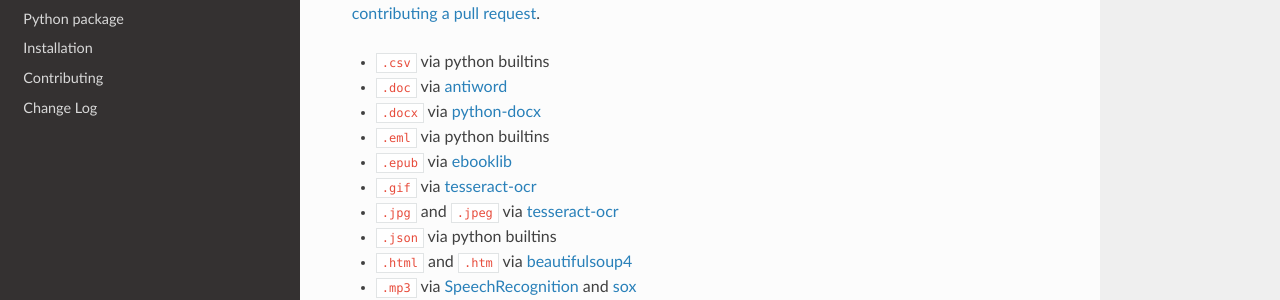
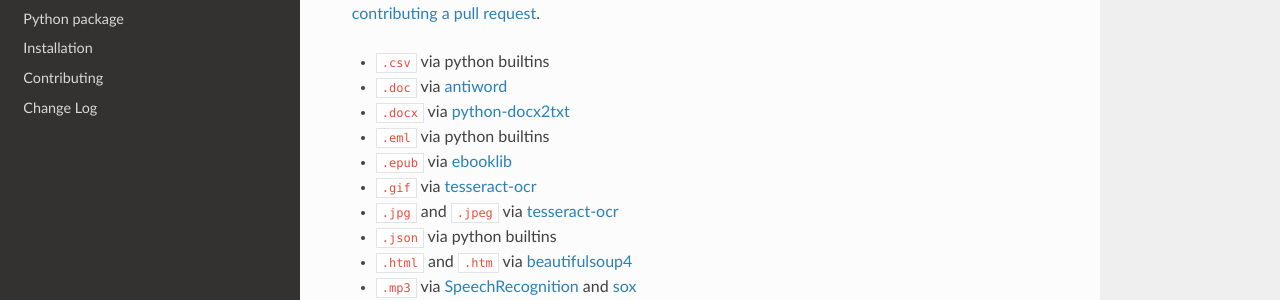
Before and after one commit to deanmalmgren/textract, a Sphinx documentation site: the page built from docs/index.rst, in a window 1280 px wide and 900 px high, scrolled down 513 px. Shown: the part 156-456 px from the top of the window. Built offline with Sphinx 7.4.7 and the Read the Docs theme 2.0.0, drawn with Linux system fonts in a browser that asks for light colours.

Commit message:
Updating the documentation about docx file

```diff
--- a/docs/index.rst
+++ b/docs/index.rst
@@ -46,7 +46,7 @@
 
 * ``.doc`` via `antiword`_
 
-* ``.docx`` via `python-docx`_
+* ``.docx`` via `python-docx2txt`_
 
 * ``.eml`` via python builtins
 
@@ -96,7 +96,7 @@
 .. _pdfminer.six: https://github.com/goulu/pdfminer
 .. _pdftotext: http://poppler.freedesktop.org/
 .. _ps2text: http://pages.cs.wisc.edu/~ghost/doc/pstotext.htm
-.. _python-docx: https://python-docx.readthedocs.org/en/latest/
+.. _python-docx2txt: https://github.com/ankushshah89/python-docx2txt
 .. _python-pptx: https://python-pptx.readthedocs.org/en/latest/
 .. _unrtf: http://www.gnu.org/software/unrtf/
 .. _SpeechRecognition: https://pypi.python.org/pypi/SpeechRecognition/
```
